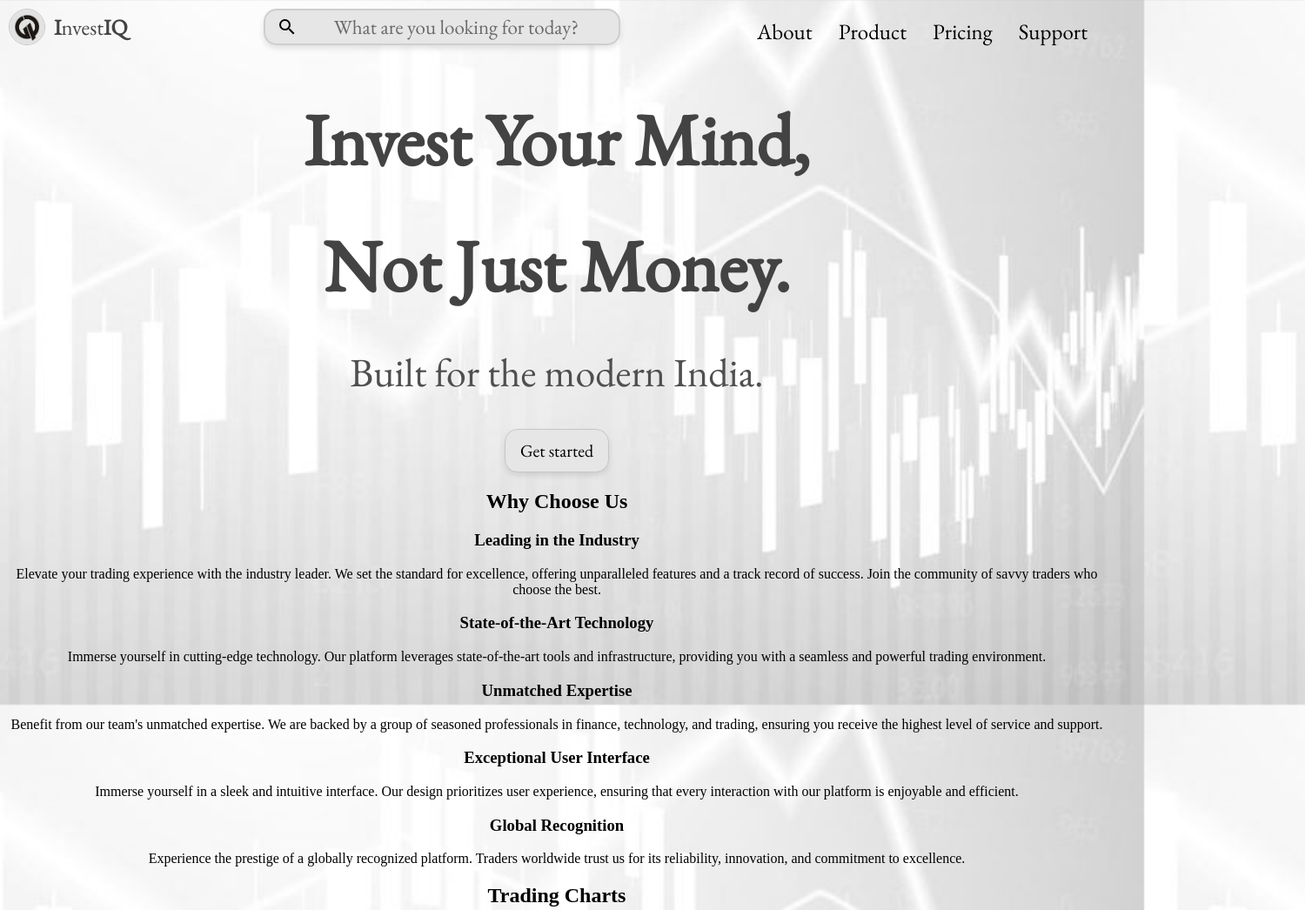
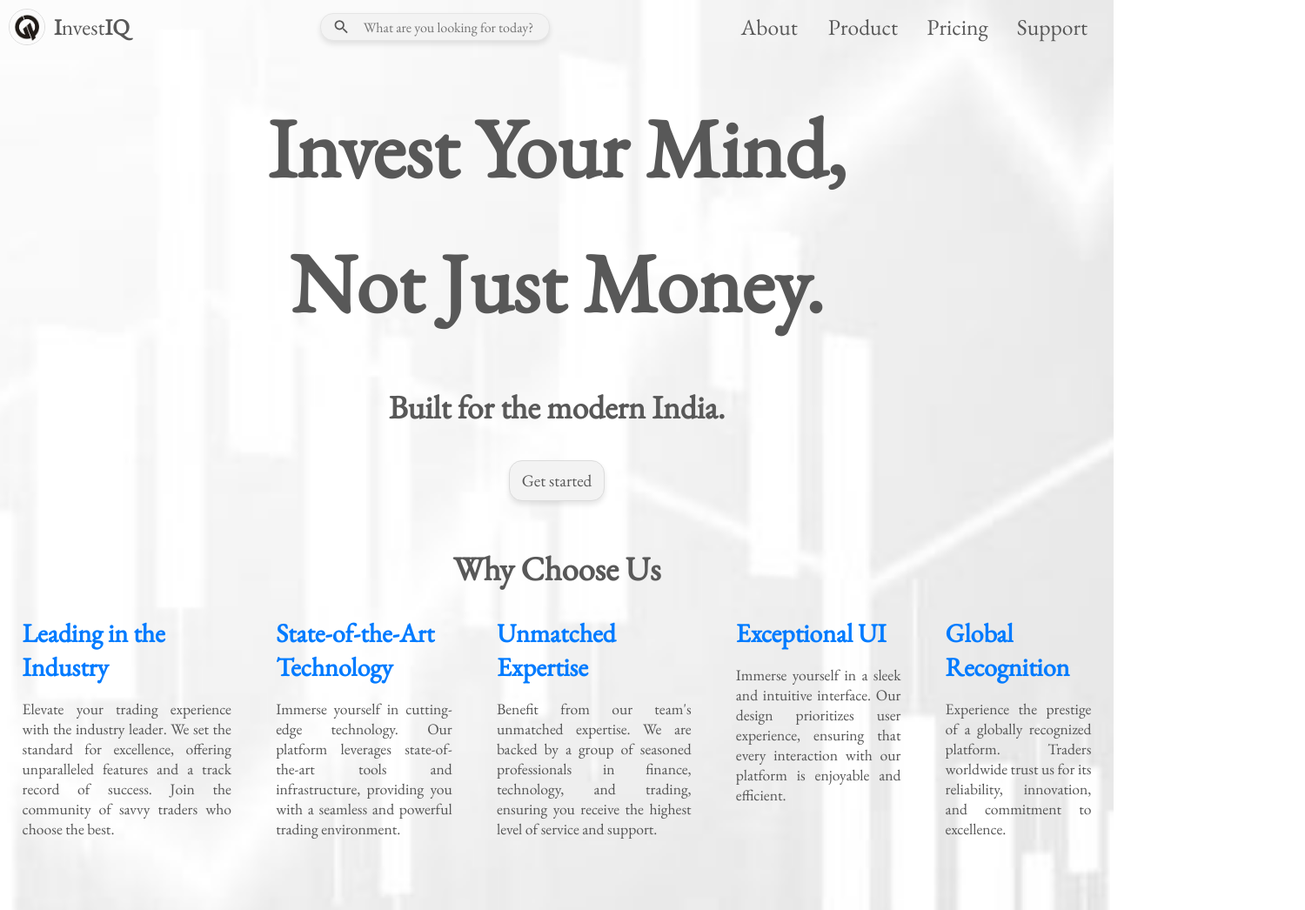
Before and after one commit to mohittjee/Trading-Landing-Page, a plain HTML site: page index.html in a window 1280 px wide. Shown: the top 1046 px of the page at 87% size, 1500 px wide, since content can reach past the window. Drawn offline with nearby package versions, Linux system fonts and the light colour scheme.

Commit message:
Re-structured-codebase

```diff
--- a/index.html
+++ b/index.html
@@ -16,35 +16,34 @@
     <!-- to use above font use :- font-family: 'Nunito', sans-serif; -->
 </head>
 <body>
-    <section>
 
+        <div class="wrapper">
+            <section class="landing-view">
                 <div class="header">
                     <div class="logo">
-                <div class="ll">
                         <img src="./images/logo.jpg" alt="logo">
-                </div>
 
-                <div>
+                        <div class="logo-text">
                             <b>I</b>nvest<b>IQ</b>
                         </div>
                     </div>
 
                     <div class="searchbox">
 
-                <div>
+
                             <svg xmlns="http://www.w3.org/2000/svg" viewBox="0 0 24 24" fill="currentColor" height="24" width="24" class="pos-rel se27SeIcon se27SeSearch">
                             <path fill="none" d="M0 0h24v24H0z"></path>
-                    <path d="M15.5 14h-.79l-.28-.27A6.471 6.471 0 0 0 16 9.5 6.5 6.5 0 1 0 9.5 16c1.61 0 3.09-.59 4.23-1.57l.27.28v.79l5 4.99L20.49 19l-4.99-5zm-6 0C7.01 14 5 11.99 5 9.5S7.01 5 9.5 5 14 7.01 14 9.5 11.99 14 9.5 14z"></path></svg>
-                </div>
+                            <path d="M15.5 14h-.79l-.28-.27A6.471 6.471 0 0 0 16 9.5 6.5 6.5 0 1 0 9.5 16c1.61 0 3.09-.59 4.23-1.57l.27.28v.79l5 4.99L20.49 19l-4.99-5zm-6 0C7.01 14 5 11.99 5 9.5S7.01 5 9.5 5 14 7.01 14 9.5 11.99 14 9.5 14z"></path>
+                            </svg>
 
-                <!-- <img src="" alt="img"> -->
-                <div>
+
+
                             <input placeholder="What are you looking for today?">
-                </div>
+
 
                     </div>
 
-            <div class="header">
+                    <div class="header-menu">
 
                         <span>About </span>
                         <span>Product</span>
@@ -52,11 +51,11 @@
                         <span>Support</span>
 
                     </div>
+
                 </div>
 
                 <div class="textA">
                     <h1>Invest Your Mind,</h1>
-
                     <h1>Not Just Money.</h1>
                 </div>
 
@@ -67,9 +66,14 @@
                 <div class="btn">
                     <button>Get started</button>
                 </div>
+            </section>
             <!-- Why Us Section -->
-    <section id="why-us" class="why-us"> <center/>
-        <h2 class="section-title"><b></b>Why Choose Us</h2>
+        <section id="why-us" class="why-us" >
+
+            <div>
+                <h2 class="section-title">Why Choose Us</h2>
+            </div>
+            <div class="reason-items">
                 <div class="reason">
                     <h3>Leading in the Industry</h3>
                     <p class="reason-description">
@@ -89,7 +93,7 @@
                     </p>
                 </div>
                 <div class="reason">
-            <h3>Exceptional User Interface</h3>
+                    <h3>Exceptional UI</h3>
                     <p class="reason-description">
                         Immerse yourself in a sleek and intuitive interface. Our design prioritizes user experience, ensuring that every interaction with our platform is enjoyable and efficient.
                     </p>
@@ -100,22 +104,24 @@
                         Experience the prestige of a globally recognized platform. Traders worldwide trust us for its reliability, innovation, and commitment to excellence.
                     </p>
                 </div>
+            </div>
             <!-- Add more reasons with images as needed -->
         </section>
 
         <!-- Trading Charts Section -->
         <section class="trading-charts">
-            <h2><center>Trading Charts </center></h2>
+            <h2>Trading Charts </h2>
             <div class="chart-image">
-                <img src="./images/chart1.jpg" alt="Trading Chart 1">
+                <img src="./images/chart1.jpg" width="100%" alt="Trading Chart 1">
             </div>
         </section>
+
         <footer>
-
             <div class="copyright">
                 <p>&copy; <a href="https://github.com/mohittjee">Mohit</a></p>
             </div>
         </footer>
+    </div>
     <script src="index.js"></script>
 
 </body>
--- a/style.css
+++ b/style.css
@@ -1,35 +1,46 @@
 body{
+    font-size: 62.5%;
     background-image: url('./images/LandingBG.jpg');
     background-size: cover;
-    height: 100vh;
+    height: 100%;
     max-width: 100vw;
     background-position: center center;
-    background-repeat: repeat;
+    background-repeat: no-repeat;
     margin: 0;
     padding: 0;
     /* backdrop-filter: blur(4px); */
-    filter: brightness(.9);
+
 }
+.wrapper *{
+    font-family: 'EB Garamond', serif;
+    color: rgb(88, 88, 88);
+}
+
 
 .header{
     display: flex;
     justify-content: space-between;
-    font-size: 25px;
+    font-size: 1.6em;
     align-items: center;
     margin-top: 10px;
+
+    .header-menu{
+        span{
+        font-size: 1.6em;
+        margin-right: 30px;
+        }
+    }
+
+    span:hover{
+        color: rgb(174, 174, 174);
+        cursor: pointer;
+    }
 }
 
 .logo{
-    font-family: 'EB Garamond', serif;
-    color: rgb(74, 74, 74);
     display: flex;
     align-items: center;
-}
-.ll{
-    display: flex;
-    align-items: center;
-}
-.ll img{
+    img{
         height: 40px;
         border-radius: 50%;
         cursor: pointer;
@@ -37,111 +48,136 @@ body{
         margin-right: 10px;
         border: 1px solid #dcdcdc;
     }
-.header{
-    display: flex;
-    justify-content: space-between;
+    .logo-text{
+        font-size: 1.6rem;
+    }
 }
 
-span{
-    font-family: 'EB Garamond', serif;
-    font-weight: 50px;
-    margin-right: 30px;
 
-}
 .searchbox{
     display: flex;
-    border: 2px solid #e5e5e5;
+    align-items: center;
+    justify-content: center;
+    border: 1px solid #e5e5e5;
     border-radius: 15px;
     padding: 3px;
-    width: 400px;
+    width:20%;
     box-shadow: 0 4px 6px rgba(0, 0, 0, 0.1);
-    align-items: center;
-    background-color: white;
-}
-.searchbox input{
-    font-family: 'EB Garamond', serif;
+
+    background-color: rgb(243, 243, 243);
+
+    input{
         border: none;
         outline: none;
-    width: 360px;
+        width: 100%;
         text-align: center;
-    font-size: 23px;
+        font-size: 1rem;
         background-color:transparent;
 
     }
-
-.searchbox svg{
-    display: flex;
-    align-items: center;
+    svg{
         padding-left: 10px;
     }
+}
+
 
 .textA{
-    font-family: 'EB Garamond', serif;
-    color: rgb(74, 74, 74);
-    font-size: 56px;
+    font-size: 4rem;
     line-height: 76px;
-    margin-top: 54px;
     text-align: center;
+    }
+
+.textB{
+    font-size: 2rem;
+    text-align: center;
+}
+
+.btn{
+    display: flex;
+    justify-content: center;
+
+    button{
+        font-size: 1.2rem;
+        background-color: rgb(243, 243, 243);;
+        border: 1px solid #dcdcdc;   /* Border color */
+        border-radius: 15px;      /* Adjust the border-radius for curved corners */
+        padding: 10px;             /* Add padding for better visual appearance */
+        width: 110px;
+        box-shadow: 0 4px 6px rgba(0, 0, 0, 0.1);
+    }
+
+    button:hover {
+        background-color: #dbdbdb;
+        cursor: pointer;
+    }
+
+}
+
+/* Center the Why Us section */
+.why-us {
+    max-width: 100%;
+    margin: 0 auto;
+}
+.reason-items{
+    display: flex;
+    margin-bottom: 10vh;
+}
+/* Style the section title */
+.section-title {
+    text-align: center;
+    margin-top: 4%;
+    font-size: 2.4rem;
+    margin-bottom: 0;
+}
+
+/* Style the individual reasons */
+.reason{
+    font-size: 1.6rem;
+    margin: 0 2% 0 2%; /*top right bottom left*/
+
+    h3 {
+    color: #007BFF;
+    margin-bottom: 10px;
+    }
+}
+
+.reason-description {
+    color: #555;
+    font-size: 1.1rem;
+    text-align: justify;
+    padding: 0;
+}
+
+.trading-charts{
+    text-align: center;
+    h2{
+        font-size: 2.4rem;
+    }
+}
+
+
+/* Footer Section */
+footer {
+    background-color: #333;
+    width: 100%;
+    font-size: 1.6rem;
+    height: 10vh;
+
+    .copyright{
+        text-align: center;
+        a {
+            text-decoration: none;
+        }
+        a:hover{
+            color: #007BFF;
+        }
+    }
 }
 
 
 
-.textB h3{
-    font-family: 'EB Garamond', serif;
-    color: rgb(88, 88, 88);
-    font-size: 46px;
-    line-height: 30px;
-    text-align: center;
-    font-weight: 400;
-}
 
-.btn{
-    margin-top: 50px;
-    display: flex;
-    justify-content: center;
 
-}
-.btn button{
-    font-size: 20px;
-    font-family: 'EB Garamond', serif;
-    background-color: rgb(255, 255, 255);
-    border: 1px solid #dcdcdc;   /* Border color */
-    border-radius: 15px;      /* Adjust the border-radius for curved corners */
-    padding: 3px;             /* Add padding for better visual appearance */
-    width: 120px;
-    height: 50px;
-    box-shadow: 0 4px 6px rgba(0, 0, 0, 0.1);
-}
-
-.btn button:hover {
-    background-color: #f0f0f0;
-    cursor: pointer;
-}
-span:hover{
-    color: rgb(133, 133, 133);
-    cursor: pointer;
-}
-
-.copyright{
-    font-size: 30px;
-    font-family: 'EB Garamond', serif;
-    color: rgb(88, 88, 88);
-    text-align: center;
-    padding: 10px;
-}
-a {
-    color: rgb(88, 88, 88);
-    text-decoration: none;
-}
-
-/* Footer Section */
-footer {
-    background-color: #333;
-    color: white;
-    text-align: center;
-    padding: 10px;
-    width: 100%;
-}
 
 
 @media only screen and (max-width: 768px) {
@@ -164,34 +200,4 @@ footer {
       width: 80%;
       height: 40px;
     }
-/* Center the Why Us section */
-.why-us {
-    text-align: center;
-    max-width: 100vw;
-    margin: 0 auto;
-    background-image: url(../images/landingBG.jpg);
-
 }
-
-/* Style the section title */
-.section-title {
-    color: #333;
-    font-size: 2em;
-    margin-bottom: 20px;
-}
-
-/* Style the individual reasons */
-.reason {
-    margin-bottom: 30px;
-}
-
-.reason h3 {
-    color: #007BFF;
-    font-size: 1.5em;
-    margin-bottom: 10px;
-}
-
-.reason-description {
-    color: #555;
-    font-size: 1em;
-}
```
Lines whose indentation alone changed are shown as unchanged.
